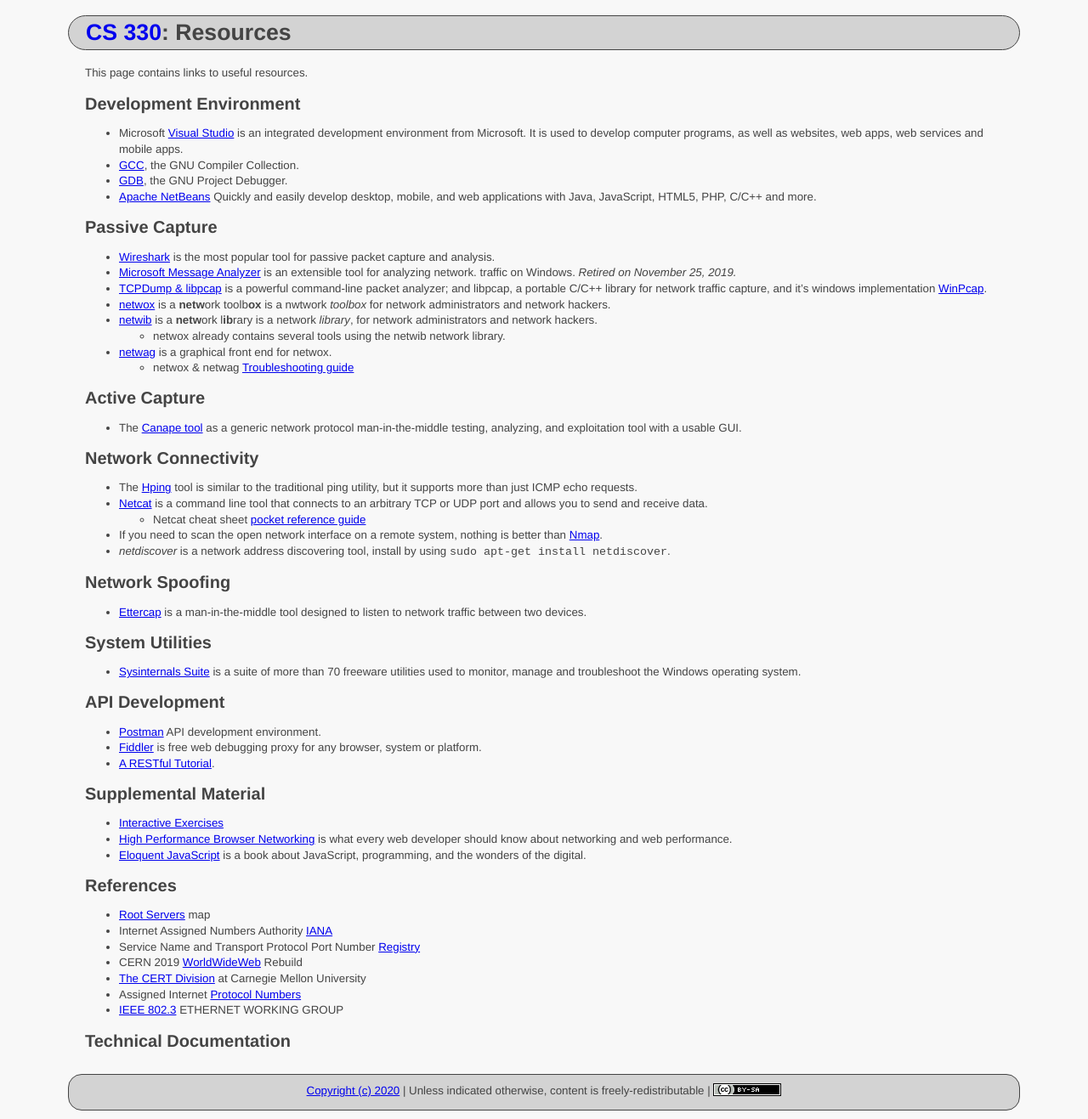
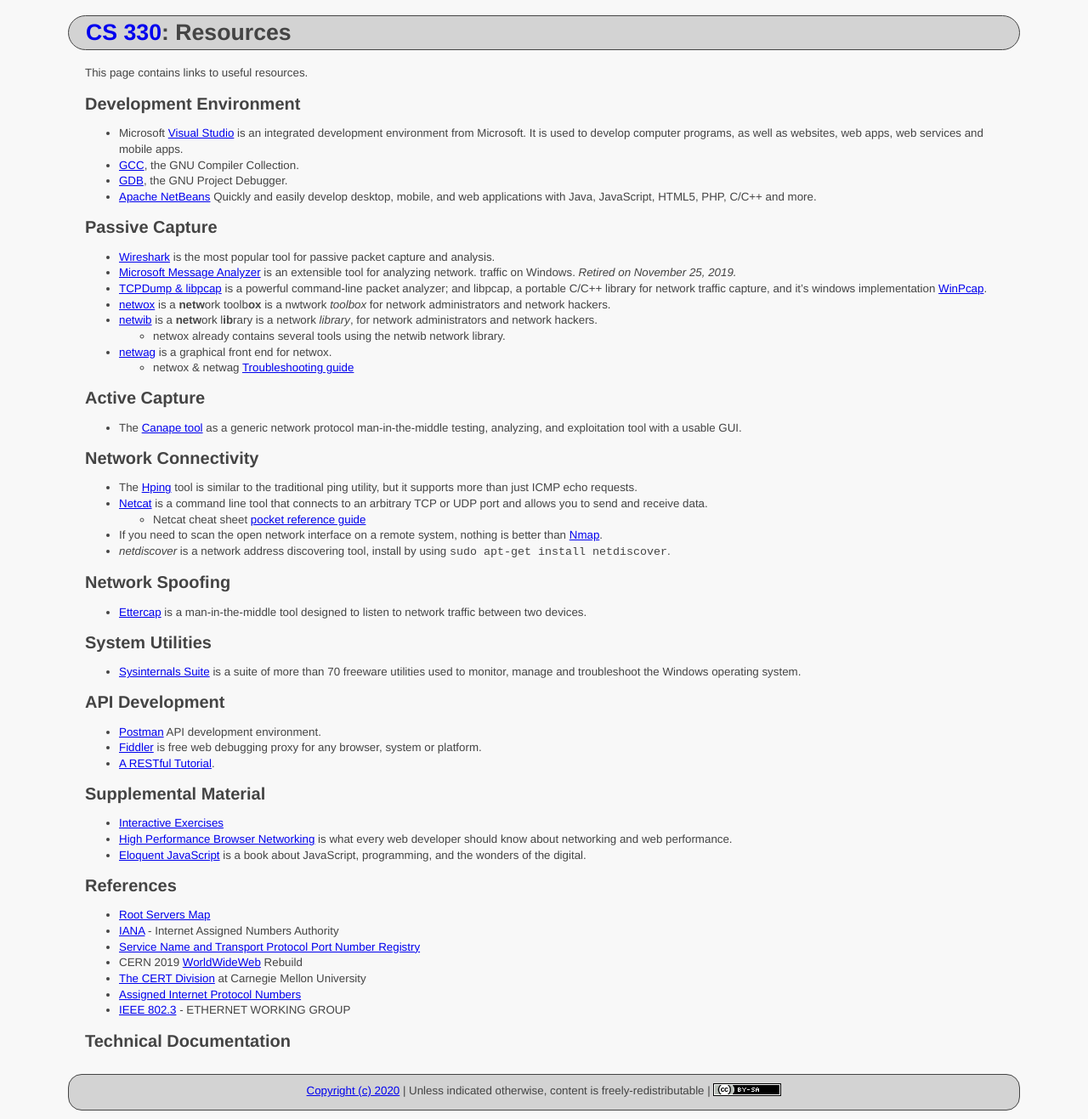
Before and after one commit to ycpcs/cs330-fall2020, a Jekyll site: the page built from resources/index.md, in a window 1280 px wide. Shown: the whole page at 85% size. Built offline with Jekyll 4.4.1, drawn with Linux system fonts in a browser that asks for light colours.

```diff
--- a/resources/index.md
+++ b/resources/index.md
@@ -62,13 +62,13 @@ Supplemental Material
 References
 -----------------------------------
 
-- [Root Servers](https://root-servers.org/) map
-- Internet Assigned Numbers Authority [IANA](https://www.iana.org/)
-- Service Name and Transport Protocol Port Number [Registry](https://www.iana.org/assignments/service-names-port-numbers/service-names-port-numbers.xhtml)
+- [Root Servers Map](https://root-servers.org/)
+- [IANA](https://www.iana.org/) - Internet Assigned Numbers Authority
+- [Service Name and Transport Protocol Port Number Registry](https://www.iana.org/assignments/service-names-port-numbers/service-names-port-numbers.xhtml)
 - CERN 2019 [WorldWideWeb](https://worldwideweb.cern.ch/browser/) Rebuild
 - [The CERT Division](https://www.sei.cmu.edu/about/divisions/cert/index.cfm) at Carnegie Mellon University
-- Assigned Internet [Protocol Numbers](https://www.iana.org/assignments/protocol-numbers/protocol-numbers.xhtml)
-- [IEEE 802.3](http://www.ieee802.org/3/) ETHERNET WORKING GROUP
+- [Assigned Internet Protocol Numbers](https://www.iana.org/assignments/protocol-numbers/protocol-numbers.xhtml)
+- [IEEE 802.3](http://www.ieee802.org/3/) - ETHERNET WORKING GROUP
 
 Technical Documentation
 -----------------------------------
```
Also changed, not shown: labs/index.md (+2 -2 lines), schedule/index.md (added, +13 -0 lines).
